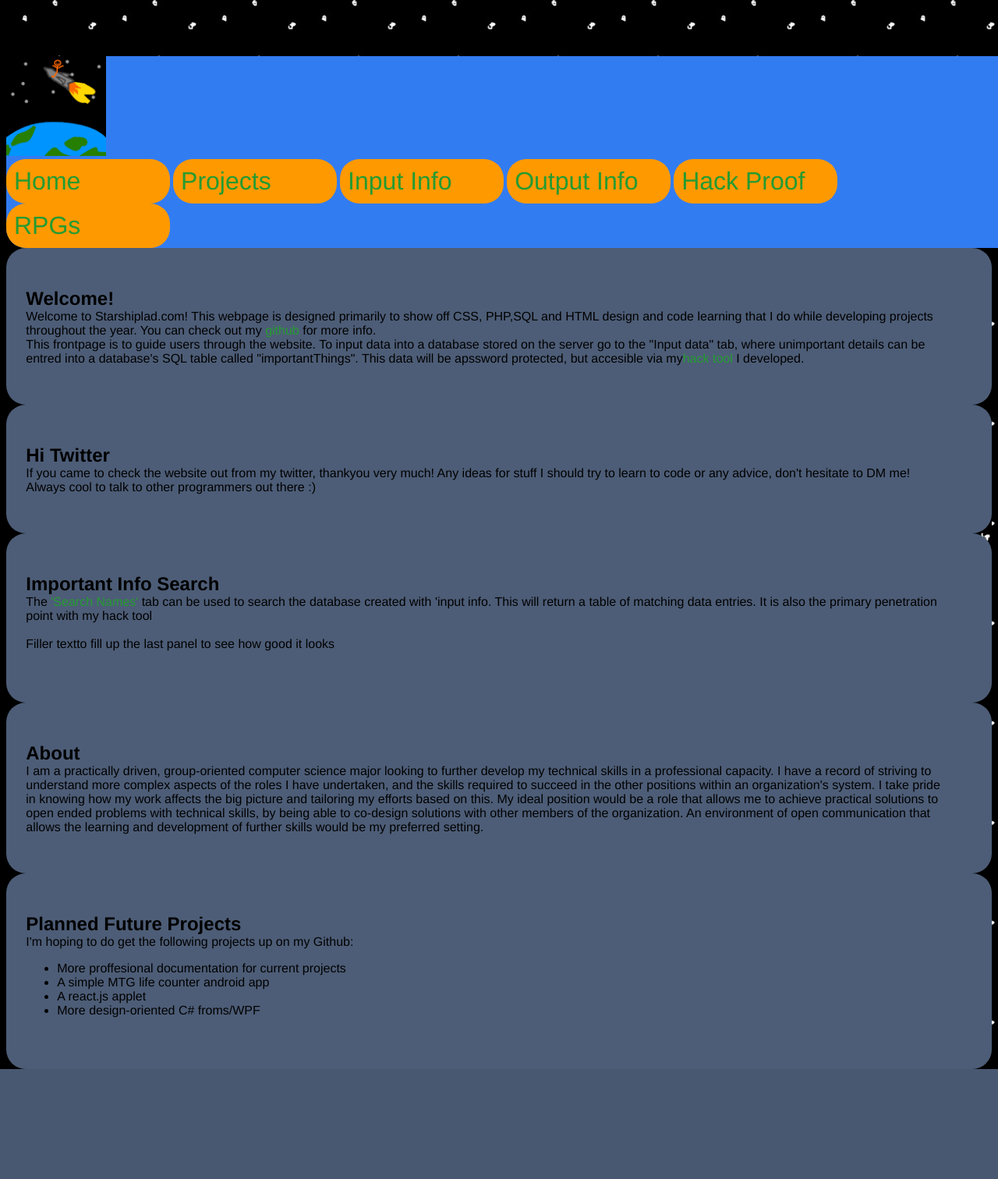
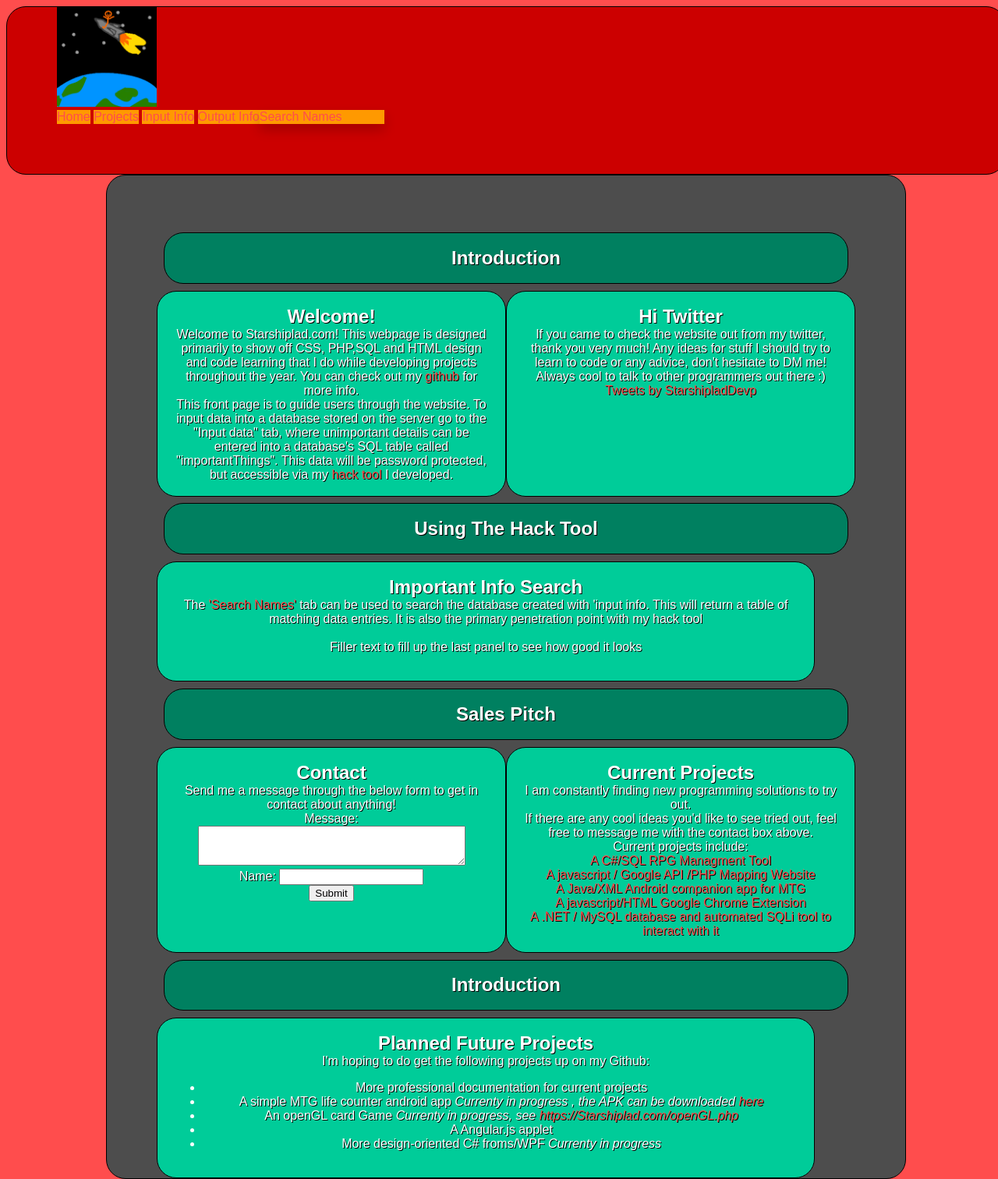
Before and after one commit to StarshipladDev/Starshiplad.com, a PHP site: page / in a window 1280 px wide; the page is wider, and only the part inside the window is pictured. Shown: that part at 78% size. Before the commit the page ends 1371 px from the top of that part, so only its background shows below. Run offline with PHP 8.4, Linux system fonts and the light colour scheme; some libraries are stand-ins or nearby versions.

Commit message:
Valorant StyleSheet 1
Am playing around with formatting my website similar to ![Valorant](https://playvalorant.com/en-us/)

```diff
--- /dev/null
+++ b/ModularLook.css
@@ -0,0 +1,335 @@
+
+/*
+  !!!!! Title :  SHOULD BE THIS BUT ISN"T#cc0000 !!!!!!
+#008060 - Darker shade, Black text - Title
+Section :  #00cc99 - Shadow white text
+Background/Main : #4d4d4d : 15% on each side
+Sides(body) & Title:#ff4d4d
+
+*
+
+/*
+
+
+GENERIC ASPECTS SUCH AS COLOURS
+
+
+
+*/
+@font-face {
+font-family: ‘PAPYRUS’;
+src: url(‘http://moeinc.us/wp-content/themes/x-child/fonts/PAPYRUS.eot’) format(‘eot’);
+    url(‘http://moeinc.us/wp-content/themes/x-child/fonts/PAPYRUS.woff’) format(‘woff’),
+    url(‘http://moeinc.us/wp-content/themes/x-child/fonts/PAPYRUS.ttf’) format(‘truetype’),
+    url(‘http://moeinc.us/wp-content/themes/x-child/fonts/PAPYRUS.svg’) format(‘svg’);
+	html{
+	 font-family : ‘PAPYRUS’;
+  }
+  #main{
+	font-family : ‘PAPYRUS’;
+  }
+}
+html{
+	font-family: fantasy;
+	width:100%;
+	height:100%;
+}
+body{
+	width:100%;
+	height:100%;
+	background-color:#ff4d4d ;
+}
+#main{
+	background-color:#4d4d4d;
+
+}
+.headerSection{
+	background-color:#008060 ;
+	color:white;
+	text-shadow: 1px 1px #000000;
+	text-align:center;
+
+}
+.readPanel{
+	background-color:#00cc99;
+	color:white;
+	text-shadow: 1px 1px #000000;
+	text-align:center;
+}
+
+/*
+
+
+MOBILE LESS THAN 1000 PX
+
+
+*/
+@media only screen and (max-width:999px){
+
+
+
+}
+
+/*
+
+
+
+DESKTOP VERSION
+
+
+*/
+@media only screen and (min-width: 1000px) {
+
+	a {
+		color:#ff4d4d ;
+		text-decoration: none !important;
+	}
+	der{
+	 font-weight:bold;
+	 font-size:150%
+	}
+	#main{
+		width:70%;
+		margin:10%;
+		padding-left:5%;
+		padding-right:5%;
+		margin-top:0px;
+		padding-top:5%;
+		padding-bottom:0px;
+		border-radius:25px;
+		border: 1px solid black;
+	}
+	#headSpace{
+	background-color:#cc0000;
+	width:90%;
+	padding:5%;
+	padding-top:0px;
+	float:0%;
+	min-height:5%;
+	max-height:20%;
+	border-radius:25px;
+	border: 1px solid black;
+
+	}
+	#Image{
+	display:inline-block;
+	max-width:15%;
+	margin:0%;
+	}
+	.readPanel{
+		border-radius:25px;
+		border: 1px solid black;
+	}
+	.Section{
+		width:100%;
+	}
+	.half{
+		width:40%;
+		padding:2%;
+		margin:2%;
+		padding:2%;
+		display:table-cell;
+	}
+	.full{
+		width:90%;
+		padding:2%;
+	}
+	.headerSection{
+
+		border-radius:25px;
+		border: 1px solid black;
+		max-width : 100%;
+		margin:1%;
+		padding:2%;
+
+	}
+	.hiddenOver{
+	color:black;
+	background-color:#ff9900;
+	position: relative;
+	display: inline-block;
+	}
+	.hiddenUnder{
+	color:black;
+	background-color:#ff9900;
+	display: none;
+	position: absolute;
+	min-width: 160px;
+	box-shadow: 0px 8px 16px 0px rgba(0,0,0,0.2);
+	z-index: 1;
+	}
+	.hiddenOver:hover .hiddenUnder{
+	display:block;
+	}
+	.menuitem{
+	display:inline-block;
+	color:black;
+	background-color:#ff9900;
+	max-width:12%;
+	min-height:100%;
+	max-height:100%;
+	}
+}
+/*
+html{
+	height:100%;
+	width:100%;
+	font-family: Helvetica Neue,Helvetica,Arial,sans-serif;
+}
+body{
+
+	background-image:url("background.jpg");
+	height:90%;
+	padding-top:5%;
+	font-family:"Lucida Sans Unicode", "Lucida Grande", sans-serif;
+	font-size: large;
+}
+main{
+	background-image:url("background.jpg");
+}
+head{
+	/*needs to be minimum 128 pixles for logo image
+	min-height:128px;
+	position:fixed;
+	max-height:5%;
+	width:100%;
+}
+/*Gives  any table a 'grid' layout
+th, td{
+	border: 1px solid black;
+ }
+ /* makes password display grey
+input.password,textarea{
+	 background-color:#4d5d77;
+	 border:0px;
+	 border-style:none;
+ }
+ der{
+	 font-weight:bold;
+	 font-size:150%
+ }
+.timeline-Tweet-text{
+	font.size : 12px !important;
+}
+#headspace{
+	background-color:#327cf2;
+	float-top:0%;
+	padding:5%;
+	float-bottom:2%;
+	padding-bottom:0%;
+	width:100%;
+}
+ .menuitem{
+	display:inline-block;
+	color:black;
+	background-color:#ff9900;
+	width:100%;
+	border-radius:25px;
+	font-size:32px;
+	padding:10px;
+	float-bottom:10px;
+	color:black;
+}
+.readPanel{
+	padding:5%;
+	padding-left:2%;
+	float:2%;
+	background-color:#4d5d77;
+	border-radius:25px;
+}
+
+a {
+	color:#259b31;
+    text-decoration: none !important;
+}
+#InputText{
+	width:70%;
+	background-color:#a5b3c9;
+}
+input[type=text]{
+	background-color:#a5b3c9;
+
+}
+input[type=submit]{
+	background-color:#a5b3c9;
+	border:none;
+	padding:1%;
+}
+
+
+
+	/*
+ /* DESKTOP ONLY
+ /*
+
+/*#4d5d77- grey
+#327cf2 - blue
+#125acc- darkerblue
+
+@media only screen and (min-width: 1000px) {
+#headspace{
+	background-color:#327cf2;
+	padding:0%;
+	width:100%;
+	float:0%;
+	min-height:128px;
+	max-height:20%;
+
+}
+#Image{
+	display:inline-block;
+	max-width:15%;
+	margin:0%;
+}
+#ZimaBlue{
+	display:inline-block;
+	margin:0%;
+	padding:0%;
+	min-width:80%;
+	min-height:200%;
+	height:100%;
+	width:90%;
+	border-radius:25px;
+	background-color:#125acc;
+}
+
+.readPanel{
+	margin-top:1%;
+	padding:4%;
+	padding-left:2%;
+	float:5%;
+	background-color:#4d5d77;
+	border-radius:25px;
+}
+.menuitem{
+	display:inline-block;
+	color:black;
+	background-color:#ff9900;
+	max-width:12%;
+	min-height:100%;
+	max-height:100%;
+}
+.displayTable{
+	border-radius:25px;
+	border: 1px solid black;
+}
+.hiddenOver{
+	color:black;
+	background-color:#ff9900;
+	position: relative;
+	display: inline-block;
+}
+.hiddenUnder{
+	color:black;
+	background-color:#ff9900;
+	display: none;
+  position: absolute;
+  min-width: 160px;
+  box-shadow: 0px 8px 16px 0px rgba(0,0,0,0.2);
+  z-index: 1;
+}
+.hiddenOver:hover .hiddenUnder{
+	display:block;
+}
+ }
+ /*
--- a/index.php
+++ b/index.php
@@ -1,56 +1,123 @@
 
 <!DOCTYPE HTML>
-<html>
+<html lang="en">
 <head>
 <!--Import header via php-->
 <?php
-	include"header.php";
+	include "nuHeader.php";
 ?>
-</head>
-<!--Main section of content  -->
-<body>
 
 <div id="main">
-<main>
-<div class="readPanel">
+	<div class ="Section">
+		<div class = "headerSection">
+		<der>Introduction</der>
+
+		</div>
+		<div class="readPanel half">
 			<der>Welcome!</der><br>
 			Welcome to Starshiplad.com! This webpage is designed primarily to show off CSS, PHP,SQL and HTML design and code learning that I do while developing
 			projects throughout the year. You can check out my <a href="https://github.com/StarshipladDev">github </a> for more info.<br>
-	This frontpage is to guide users through the website. To input data into a database stored on the server go to the "Input data" tab, where unimportant details
-	can be entred into a database's SQL table called "importantThings". This data will be apssword protected, but accesible via my<a href="https://github.com/StarshipladDev/Hack-Tool">hack tool </a> I developed.
+			This front page is to guide users through the website. To input data into a database stored on the server go to the "Input data" tab, where unimportant details
+			can be entered into a database's SQL table called "importantThings". This data will be password protected, but accessible via my <a href="https://github.com/StarshipladDev/Hack-Tool">hack tool </a> I developed.
 		</div>
-<div class="readPanel">
+		<div class="readPanel half">
 			<der>Hi Twitter </der><br>
-	If you came to check the website out from my twitter, thankyou very much! Any ideas for stuff I should try to learn to code or any advice, don't hesitate to
+			If you came to check the website out from my twitter, thank you very much! Any ideas for stuff I should try to learn to code or any advice, don't hesitate to
 			DM me! Always cool to talk to other programmers out there :)
+			<br>
+			<div class="twitter-feed">
+				<a class="twitter-timeline"  data-height="500" data-width="330" data-theme="dark" href="https://twitter.com/StarshipladDevp">Tweets by StarshipladDevp</a>
 			</div>
-<div class="readPanel">
+			<script async src="https://platform.twitter.com/widgets.js" charset="utf-8">
+
+			</script>
+
+
+		</div>
+	</div>
+	<div class ="Section">
+		<div class = "headerSection">
+		<der>Using The Hack Tool</der>
+
+		</div>
+		<div class="readPanel full">
 			<der>Important Info Search </der><br>
 			The <a href="http://www.starshiplad.com/search.php">'Search Names' </a> tab can be used to search the database created with 'input info. This will return a table of matching
 			data entries. It is also the primary penetration point with my hack tool
-	<br><br>Filler textto fill up the last panel to see how good it looks<p>
+			<br><br>Filler text to fill up the last panel to see how good it looks<p>
 		</div>
-<div class="readPanel">
-<der>About </der><br>
-I am a practically driven, group-oriented computer science major looking to further develop my technical skills in a professional capacity.
-I have a record of striving to understand more complex aspects of the roles I have undertaken, and the skills required to succeed in the other positions within an organization's system. I take pride in knowing how my work affects the big picture and tailoring my efforts based on this.
-My ideal position would be a role that allows me to achieve practical solutions to open ended problems with technical skills, by being able to co-design solutions with other members of the organization. An environment of open communication that allows the learning and development of further skills would be my preferred setting.
+	</div>
+	<div class ="Section">
+		<div class = "headerSection">
+		<der>Sales Pitch</der>
+
+		</div>
+		<div class="readPanel half">
+		<der>Contact </der><br>
+		<!--I am a practically driven, group-oriented computer science major looking to further develop my technical skills in a professional capacity.
+		#I have a record of striving to understand more complex aspects of the roles I have undertaken, and the skills required to succeed in the other positions within an organization's system. I take pride in knowing how my work affects the big picture and tailoring my efforts based on this.
+		#My ideal position would be a role that allows me to achieve practical solutions to open ended problems with technical skills, by being able to co-design solutions with other members of the organization. An environment of open communication that allows the learning and development of further skills would be my preferred setting.
+		-->
+		Send me a message through the below form to get in contact about anything!
+		<form action="email.php" method="post">
+
+		Message: <textarea id="InputText" rows="3" cols="40" name="Message"></textarea><br>
+		Name: <input type="text" name="Name"><br>
+
+		<input type="submit">
+		</form>
+		</div>
 
 
+		<div class="readPanel half">
+			<der>Current Projects </der><br>
+			I am constantly finding new programming solutions to try out. <br>
+			If there are any cool ideas you'd like to see tried out, feel free to message me with the contact box above.<br>
+			Current projects include:<br>
+			<a href="https://github.com/StarshipladDev/FiveMoveMurder">A C#/SQL RPG Managment Tool </a><br>
+			<a href="https://Starshiplad.com/AirAToB.php">A javascript / Google API /PHP Mapping Website </a><br>
+			<a href="https://github.com/StarshipladDev/MTGHealthCounter">A Java/XML Android companion app for MTG</a><br>
+			<a href="https://github.com/StarshipladDev/LIC">A javascript/HTML Google Chrome Extension</a><br>
+			<a href="https://github.com/StarshipladDev/Hack-Tool">A .NET / MySQL database and automated SQLi tool to interact with it</a><br>
+
 		</div>
-<div class="readPanel">
+	</div>
+	<div class ="Section">
+		<div class = "headerSection">
+		<der>Introduction</der>
+
+		</div>
+		<div class="readPanel full">
 		<der>Planned Future Projects </der><br>
 		I'm hoping to do get the following projects up on my Github:<br>
 		<ul>
-<li>More proffesional documentation for current projects</li>
-<li>A simple MTG life counter android app</li>
-<li>A react.js applet</li>
-<li>More design-oriented C# froms/WPF</li>
+		<li>More professional documentation for current projects</li>
+		<li>A simple MTG life counter android app  <i>Currenty in progress , the APK can be downloaded <a href="https://Starshiplad.com/MTGApp.apk"> here </a> </i></li>
+		<li>An openGL card Game <i>Currenty in progress, see <a href="https://Starshiplad.com/openGL.php"   >https://Starshiplad.com/openGL.php </a></i></li>
+		<li>A Angular.js applet</li>
+		<li>More design-oriented C# froms/WPF <i>Currenty in progress </i></li>
 		</ul>
 		</div>
-</main>
 
 	</div>
+</div>
+
+
+<script>
+	 jQuery('.twitter-feed').delegate('#twitter-widget-0','DOMSubtreeModified propertychange', function() {
+  //function call to override the base twitter styles
+  customizeTweetMedia();
+ });
+
+ var customizeTweetMedia = function() {
+
+  //overrides font styles and removes the profile picture and media from twitter feed
+  jQuery('.twitter-feed').find('.twitter-timeline').contents().find('.timeline-Tweet-text').css('font-szie', '12px');
+  alert("changed!");
+  //also call the function on dynamic updates in addition to page load
+  jQuery('.twitter-feed').find('.twitter-timeline').contents().find('.timeline-TweetList').bind('DOMSubtreeModified propertychange', function() {});
+	}
+	</script>
 </body>
 
 </html>
--- /dev/null
+++ b/nuHeader.php
@@ -0,0 +1,19 @@
+<link rel="stylesheet" href="ModularLook.css">
+<link rel="icon" type="image/png" href="http://www.starshiplad.com/favicon.png"/>
+<meta name="content" content="The Home of Starshiplad">
+<Title> "Starshiplad's Home"</Title>
+</head>
+<body>
+<div id="headSpace">
+<div id="Image">
+<a href= "/index.php">  <img src="/LogoFull.png" alt="Starshiplad.Com" height="128" width="128"></a>
+</div>
+<div id="ZimaBlue">
+<div class="menuitem"><a href="http://www.starshiplad.com/index.php">Home</a></div>
+<div class="menuitem"><a href="https://github.com/StarshipladDev">Projects</a></div>
+<div class="menuitem"><a href="http://www.starshiplad.com/input.php">Input Info</a></div>
+<div class="hiddenOver menuitem" ><a href="http://www.starshiplad.com/output.php">Output Info</a><div class="hiddenUnder menuitem"><a href="http://www.starshiplad.com/search.php">Search Names</a> </div> </div>
+<div class="menuitem"><a href="http://www.starshiplad.com/proof.php">Hack Proof</a></div>
+<div class="menuitem"><a href="http://www.starshiplad.com/roleplayinggames.php">RPGs</a></div>
+</div>
+</div>
```
Lines whose indentation alone changed are shown as unchanged.
